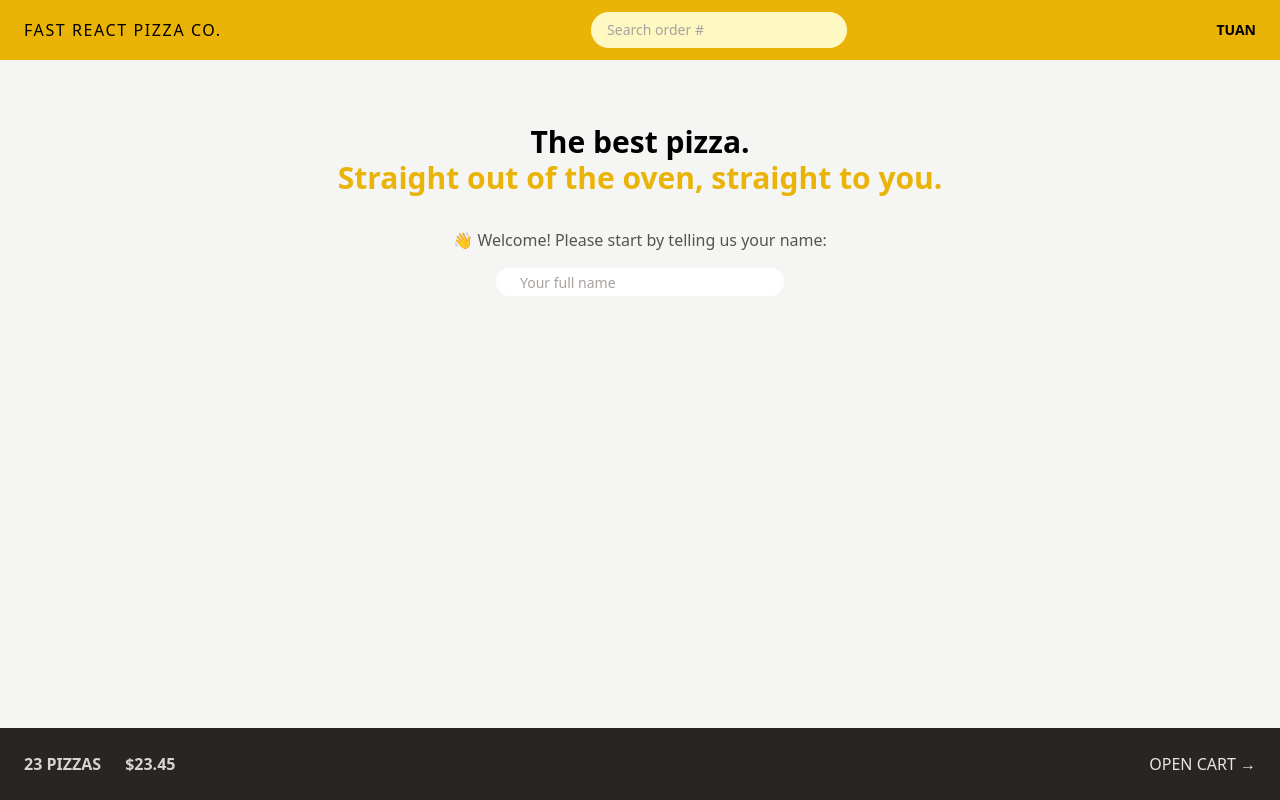
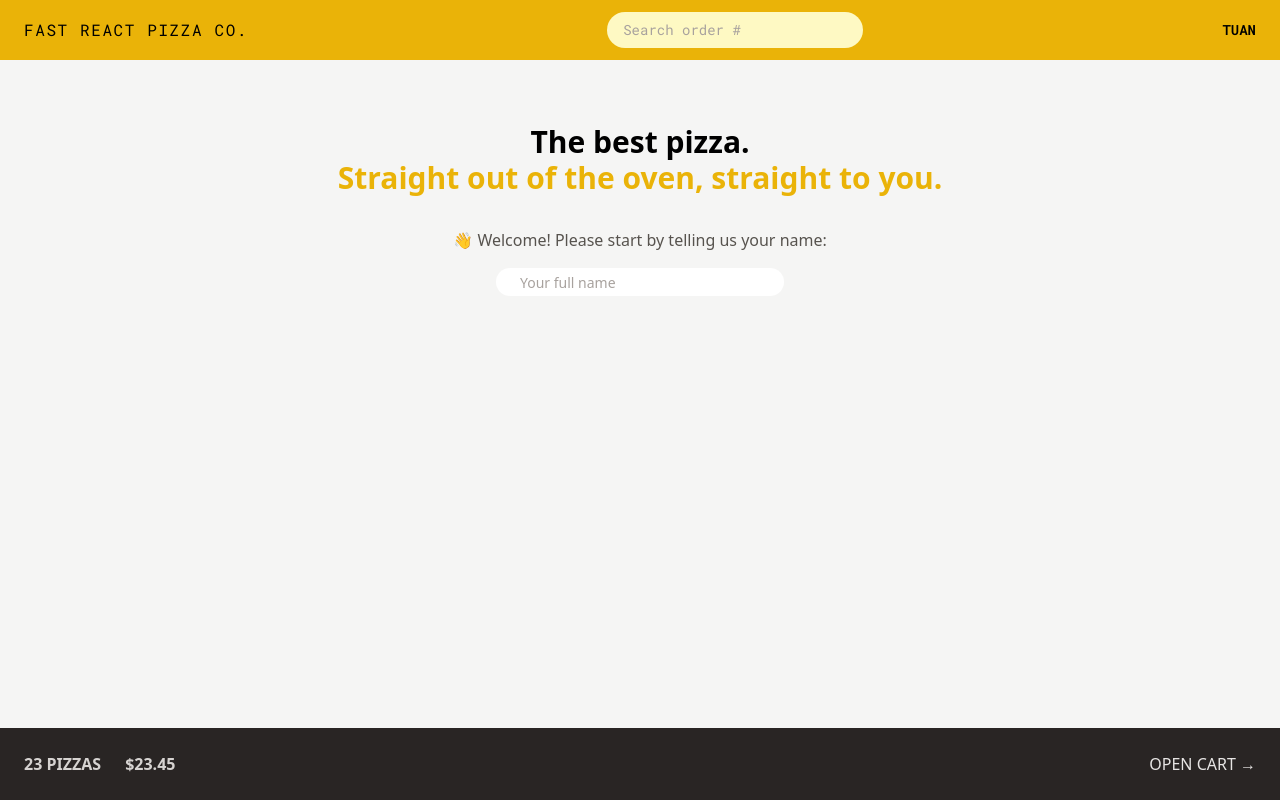
Before and after one commit to AnhtuanUit/React-Course-Learning-Parts, a React (Vite) app in the folder 16-fast-react-pizza/: page / in a window 1280 px wide. Built offline with nearby package versions, Linux system fonts and the light colour scheme.

Commit message:
Configuring Tailwind: Custom Font Family

```diff
--- a/16-fast-react-pizza/index.html
+++ b/16-fast-react-pizza/index.html
@@ -5,6 +5,12 @@
   <meta charset="UTF-8" />
   <link rel="icon" type="image/svg+xml" href="/vite.svg" />
   <meta name="viewport" content="width=device-width, initial-scale=1.0" />
+
+  <link rel="preconnect" href="https://fonts.googleapis.com" />
+  <link rel="preconnect" href="https://fonts.gstatic.com" crossorigin />
+  <link href="https://fonts.googleapis.com/css2?family=Roboto+Mono:wght@300;400;500;600;700&display=swap"
+    rel="stylesheet" />
+
   <title>Vite + React</title>
 </head>
 
--- a/16-fast-react-pizza/src/ui/Header.jsx
+++ b/16-fast-react-pizza/src/ui/Header.jsx
@@ -4,7 +4,7 @@ import Username from '../features/user/Username';
 
 function Header() {
   return (
-    <header className="flex items-center justify-between border-stone-500 bg-yellow-500 px-4 py-3 uppercase sm:px-6">
+    <header className="font-pizza flex items-center justify-between border-stone-500 bg-yellow-500 px-4 py-3 uppercase sm:px-6">
       <Link to="/" className="uppercase tracking-widest">
         Fast React Pizza Co.
       </Link>
--- a/16-fast-react-pizza/tailwind.config.js
+++ b/16-fast-react-pizza/tailwind.config.js
@@ -2,7 +2,20 @@
 export default {
   content: ['./index.html', './src/**/*.{js,ts,jsx,tsx}'],
   theme: {
-    extend: {},
+    fontFamily: {
+      pizza: 'Roboto Mono, monospace',
+    },
+    extend: {
+      colors: {
+        pizza: '#123456',
+      },
+      fontSize: {
+        huge: ['89rem', { lineHeight: '1' }],
+      },
+      height: {
+        screen: '100dvh',
+      },
+    },
   },
   plugins: [],
 };
```
